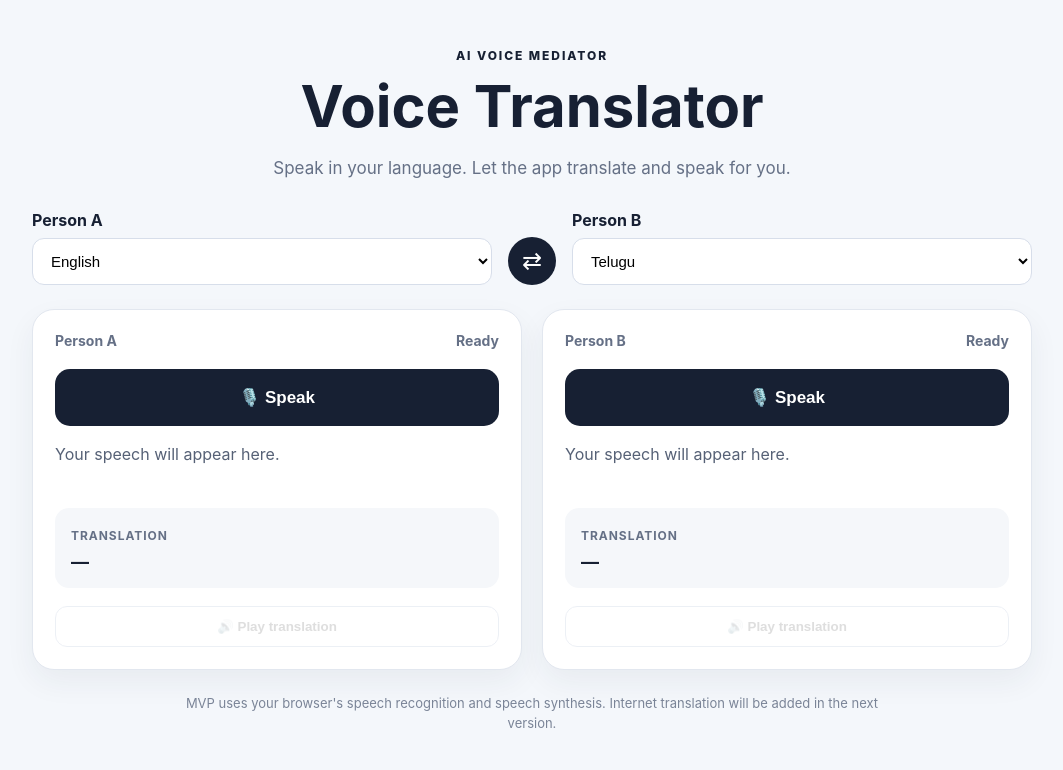
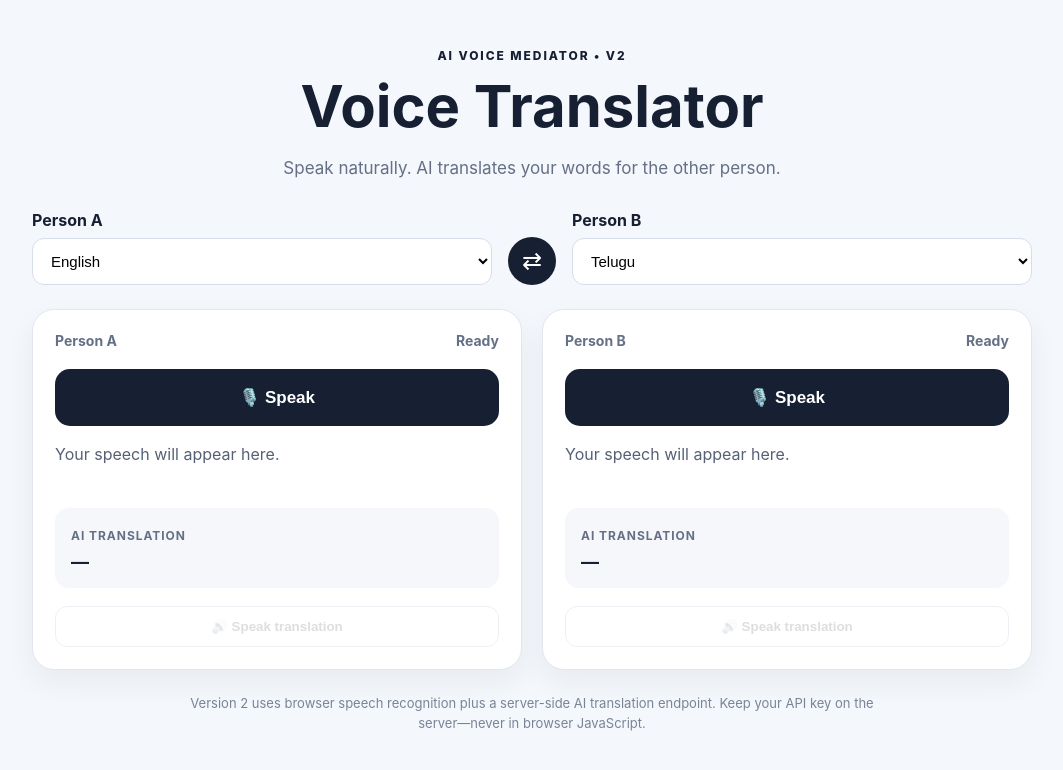
Before and after one commit to khaja27x/ai-voice-translator, a website: page index.html in a window 1280 px wide. Shown: the whole page, without its empty margins (108-1171 px from the left). Drawn offline with Linux system fonts and the light colour scheme.

Commit message:
Update UI for Version 2 AI translation

```diff
--- a/index.html
+++ b/index.html
@@ -3,15 +3,15 @@
 <head>
   <meta charset="UTF-8" />
   <meta name="viewport" content="width=device-width, initial-scale=1.0" />
-  <title>Voice Mediator</title>
+  <title>AI Voice Mediator</title>
   <link rel="stylesheet" href="style.css" />
 </head>
 <body>
   <main class="app">
     <header>
-      <p class="eyebrow">AI VOICE MEDIATOR</p>
+      <p class="eyebrow">AI VOICE MEDIATOR • V2</p>
       <h1>Voice Translator</h1>
-      <p class="subtitle">Speak in your language. Let the app translate and speak for you.</p>
+      <p class="subtitle">Speak naturally. AI translates your words for the other person.</p>
     </header>
 
     <section class="controls" aria-label="Language controls">
@@ -35,20 +35,20 @@
         <div class="card-head"><span>Person A</span><span id="statusA">Ready</span></div>
         <button id="speakA" class="mic">🎙️ <span>Speak</span></button>
         <p id="heardA" class="heard">Your speech will appear here.</p>
-        <div class="translation"><strong>Translation</strong><p id="translatedA">—</p></div>
-        <button id="playA" class="play" disabled>🔊 Play translation</button>
+        <div class="translation"><strong>AI Translation</strong><p id="translatedA">—</p></div>
+        <button id="playA" class="play" disabled>🔊 Speak translation</button>
       </article>
 
       <article class="person-card">
         <div class="card-head"><span>Person B</span><span id="statusB">Ready</span></div>
         <button id="speakB" class="mic">🎙️ <span>Speak</span></button>
         <p id="heardB" class="heard">Your speech will appear here.</p>
-        <div class="translation"><strong>Translation</strong><p id="translatedB">—</p></div>
-        <button id="playB" class="play" disabled>🔊 Play translation</button>
+        <div class="translation"><strong>AI Translation</strong><p id="translatedB">—</p></div>
+        <button id="playB" class="play" disabled>🔊 Speak translation</button>
       </article>
     </section>
 
-    <p class="note">MVP uses your browser's speech recognition and speech synthesis. Internet translation will be added in the next version.</p>
+    <p class="note">Version 2 uses browser speech recognition plus a server-side AI translation endpoint. Keep your API key on the server—never in browser JavaScript.</p>
   </main>
   <script src="app.js"></script>
 </body>
```
